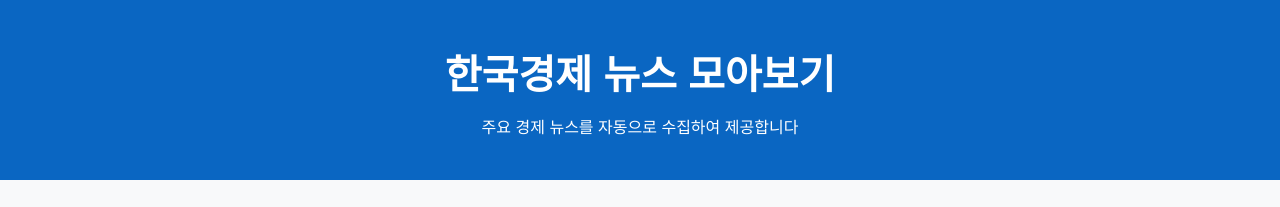
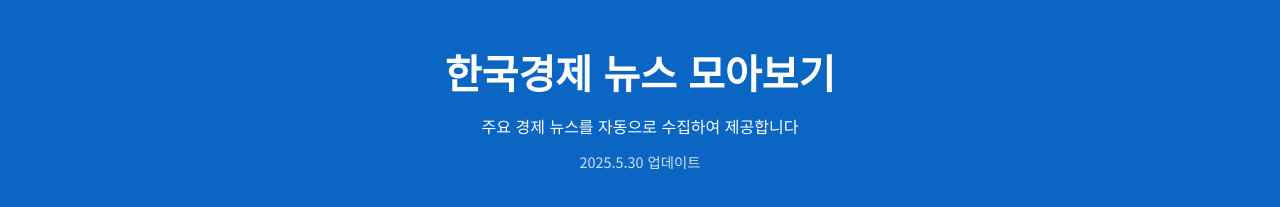
Before and after one commit to sangkwon9/korean-economy-news, a plain HTML site: page index.html in a window 1280 px wide. Shown: the top 207 px of the page. Drawn offline with Linux system fonts and the light colour scheme.

Commit message:
고정된 업데이트 날짜 수정: 동적으로 현재 날짜 표시하도록 개선

```diff
--- a/index.html
+++ b/index.html
@@ -15,6 +15,7 @@
         <div class="container">
             <h1>한국경제 뉴스 모아보기</h1>
             <p>주요 경제 뉴스를 자동으로 수집하여 제공합니다</p>
+            <p class="date" id="updateDate">업데이트 중...</p>
         </div>
     </header>
 
--- a/script.js
+++ b/script.js
@@ -223,5 +223,15 @@ async function fetchNewsFromAPI() {
 // 페이지 로드 시 실행
 document.addEventListener('DOMContentLoaded', () => {
     console.log('페이지 로드 완료, 현재 날짜:', TODAY.toLocaleDateString('ko-KR'));
+
+    // 업데이트 날짜 설정
+    const updateDateElement = document.getElementById('updateDate');
+    if (updateDateElement) {
+        const currentDate = new Date();
+        const formattedCurrentDate = currentDate.toLocaleDateString('ko-KR').replace(/\. /g, '.').replace(/\.$/, '');
+        updateDateElement.textContent = `${formattedCurrentDate} 업데이트`;
+        console.log('업데이트 날짜 설정:', formattedCurrentDate);
+    }
+
     loadInitialNews();
 });
--- a/styles.css
+++ b/styles.css
@@ -29,6 +29,12 @@ header {
 header h1 {
     font-size: 2.5rem;
     margin-bottom: 10px;
+}
+
+.date {
+    font-size: 0.9rem;
+    color: rgba(255, 255, 255, 0.8);
+    margin-top: 10px;
 }
 
 .filter-section {
```
